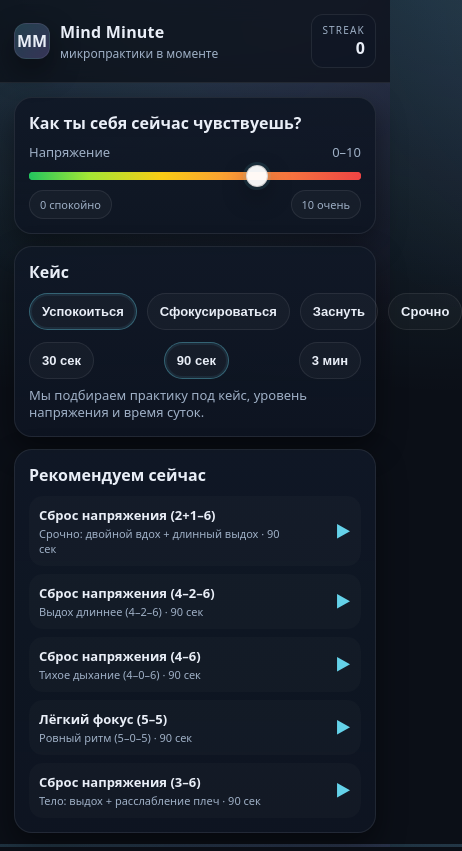
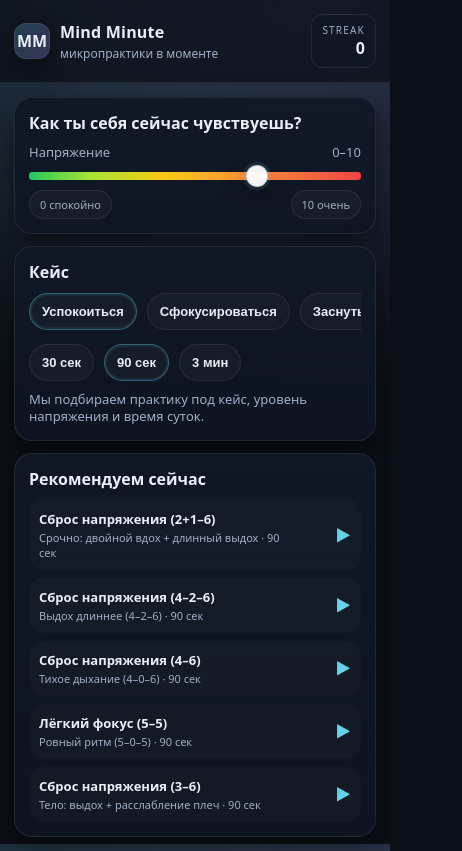
Before and after one commit to gladkos3-cmd/mind-minute, a React (Vite) app: page / in a window 390 px wide. Shown: the whole page, 462 px wide, since content can reach past the window. Built offline with nearby package versions, Linux system fonts and the light colour scheme.

Commit message:
Mobile UI: scrollable chips + better breathing cues
Use horizontal scrollers for case/duration chips on small screens and soften breathing labels to 'Вдыхаем/Выдыхаем'.

```diff
--- a/src/ui/screens/Home.tsx
+++ b/src/ui/screens/Home.tsx
@@ -87,7 +87,7 @@ export function Home(props: {
 
         <section className="card">
           <div className="cardTitle">Кейс</div>
-          <div className="row">
+          <div className="chipScroller">
             {MODES.map((m) => (
               <button
                 key={m.id}
@@ -98,7 +98,7 @@ export function Home(props: {
               </button>
             ))}
           </div>
-          <div className="row mt">
+          <div className="chipScroller mt">
             {durations.map((d) => (
               <button
                 key={d.sec}
--- a/src/ui/screens/Practice.tsx
+++ b/src/ui/screens/Practice.tsx
@@ -98,7 +98,7 @@ export function Practice(props: {
     if (lastSpokenPhase.current === phase) return;
     lastSpokenPhase.current = phase;
 
-    const word = phase === "exhale" ? "выдох" : phase === "inhale" || phase === "inhale2" ? "вдох" : null;
+    const word = phase === "exhale" ? "выдыхаем" : phase === "inhale" || phase === "inhale2" ? "вдыхаем" : null;
     if (!word) return;
     speakSoftFemaleRu(word);
   }, [phase, t, voiceEnabled]);
@@ -434,13 +434,13 @@ function IconMeditator(p: { className?: string }) {
 function labelPhase(p: BreathPhase) {
   switch (p) {
     case "inhale":
-      return "Вдох";
+      return "Вдыхаем";
     case "inhale2":
       return "Ещё вдох";
     case "hold":
       return "Пауза";
     case "exhale":
-      return "Выдох";
+      return "Выдыхаем";
   }
 }
 
--- a/src/ui/styles.css
+++ b/src/ui/styles.css
@@ -101,6 +101,17 @@ a{color:inherit;text-decoration:none}
 
 .chip{appearance:none; border:1px solid var(--stroke); background:rgba(255,255,255,.03); color:var(--text); padding:10px 12px; border-radius:999px; cursor:pointer; font-weight:700; font-size:13px}
 .chipActive{border-color:rgba(110,231,255,.35); box-shadow:0 0 0 2px rgba(110,231,255,.08) inset}
+
+.chipScroller{
+  display:flex;
+  gap:10px;
+  overflow-x:auto;
+  -webkit-overflow-scrolling: touch;
+  padding-bottom: 2px;
+  scroll-snap-type: x mandatory;
+}
+.chipScroller::-webkit-scrollbar{height:0}
+.chipScroller > .chip{flex:0 0 auto; scroll-snap-align:start; white-space:nowrap}
 
 .primary{
   appearance:none;
```
